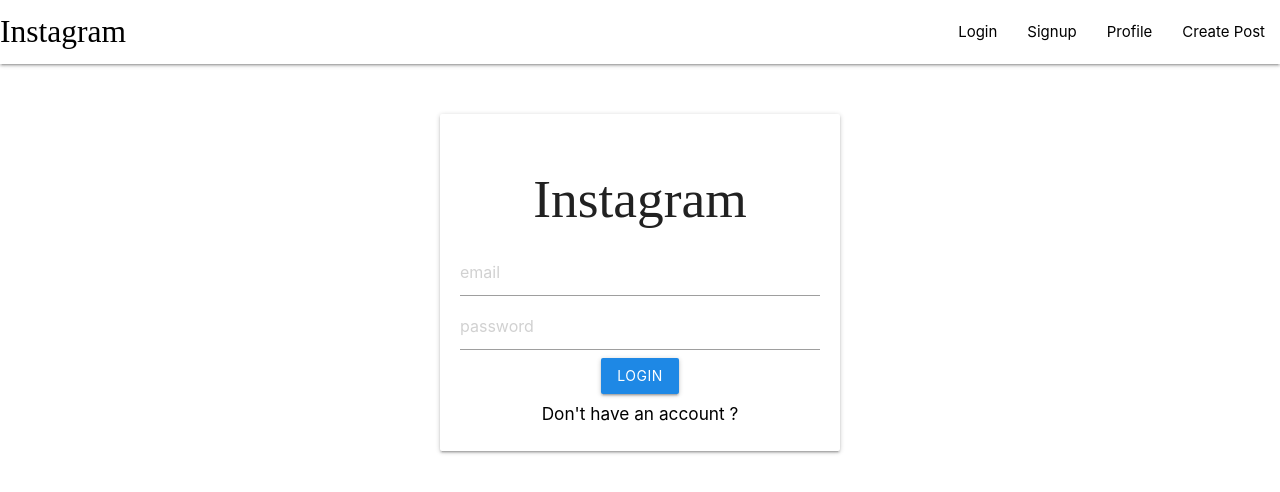
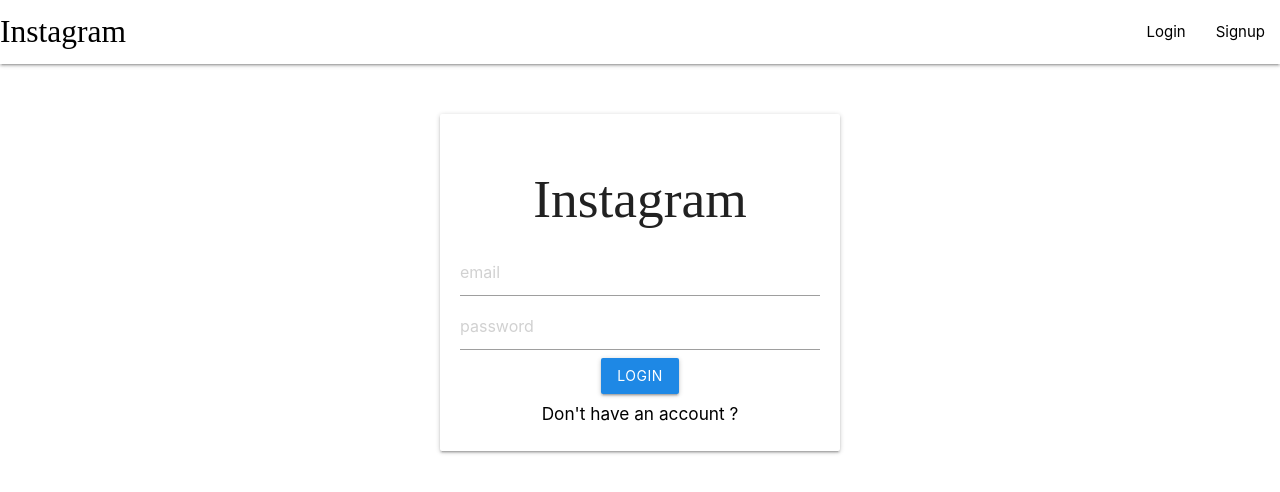
Before and after one commit to satishgupta07/Instagram_0.2, a React (Create React App) app in the folder client/: page /signin in a window 1280 px wide. Shown: the top 492 px of the page. Built offline with nearby package versions, Linux system fonts and the light colour scheme; a web font is replaced by a local one.

Commit message:
Changing Navigation Link on Signin
Signed-off-by: satishgupta07 <satishgupta.cse01@gmail.com>

```diff
--- a/client/src/App.js
+++ b/client/src/App.js
@@ -13,12 +13,11 @@
 
 const Routing = () => {
    const history = useHistory()
-   const {state,dispatch} = useHistory()
-   useEffect(()=>{
-      const user = JSON.parse(localStorage.getItem("user"))
-      if(user){
-         dispatch({type:"USER",payload:user})
-         history.push('/')
+   const {state,dispatch} = useContext(UserContext)
+  useEffect(()=>{
+    const user = JSON.parse(localStorage.getItem("user"))
+    if(user){
+      dispatch({type:"USER",payload:user})
       }else{
          history.push('/signin')
       }
--- a/client/src/components/Navbar.js
+++ b/client/src/components/Navbar.js
@@ -1,16 +1,29 @@
-import React from 'react'
+import React,{useContext} from 'react'
 import {Link} from 'react-router-dom'
+import {UserContext} from '../App'
 
 const Navbar = () => {
+    const {state,dispatch} = useContext(UserContext)
+    const renderList = () =>{
+      if(state){
+        return [
+          <li><Link to="/profile">Profile</Link></li>,
+            <li><Link to="/create">Create Post</Link></li>
+        ]
+      }else{
+        return [
+          <li><Link to="/signin">Login</Link></li>,
+          <li><Link to="/signup">Signup</Link></li>
+        ]
+      }
+    }
+
     return (
         <nav>
         <div className="nav-wrapper white">
-          <Link to="/" className="brand-logo">Instagram</Link>
+          <Link to={state?"/":"/signin"} className="brand-logo">Instagram</Link>
           <ul id="nav-mobile" className="right">
-            <li><Link to="/signin">Login</Link></li>
-            <li><Link to="/signup">Signup</Link></li>
-            <li><Link to="/profile">Profile</Link></li>
-            <li><Link to="/create">Create Post</Link></li>
+               {renderList()}
           </ul>
         </div>
       </nav>
```
